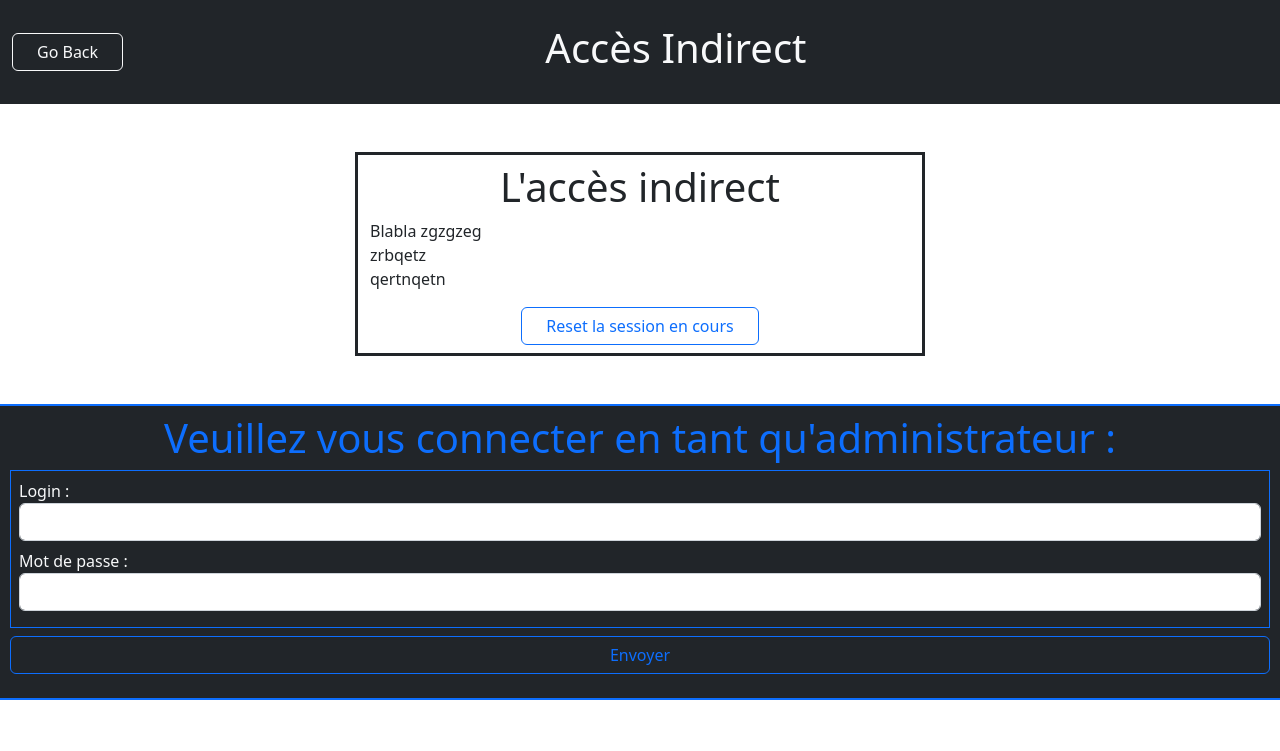
After one commit to DrYruo/FlexSecurity, a PHP site: page /page/acces-indirect.php in a window 1280 px wide. The commit adds this page. Shown: the top 751 px of the page. Run offline with PHP 8.4, Linux system fonts and the light colour scheme.

Commit message:
ajout de l'accès indirect

```diff
--- /dev/null
+++ b/component/admin-session.php
@@ -0,0 +1,13 @@
+<?php
+$login = "admin";
+$password = "admin";
+
+session_start();
+
+if(isset($_POST['sessionLogin']) && isset($_POST['sessionPassword'])) {
+    if($_POST['sessionLogin'] == $login && $_POST['sessionPassword'] == $password) {
+        $_SESSION['adminConnection'] = true;
+    } else {
+        $_SESSION['adminConnection'] = false;
+    }
+}
--- /dev/null
+++ b/component/destroy-session.php
@@ -0,0 +1,4 @@
+<?php
+session_start();
+session_destroy();
+header("Location: ../page/acces-indirect.php");
--- /dev/null
+++ b/page/acces-indirect.php
@@ -0,0 +1,57 @@
+<?php
+require_once "../component/admin-session.php"
+?>
+
+
+<html lang="en">
+<head>
+    <meta charset="UTF-8">
+    <title>Accès Indirect</title>
+    <link rel="stylesheet" href="../css/bootstrap_sources/bootstrap.min.css">
+</head>
+<body>
+
+<div class="container-fluid">
+    <div class="row bg-dark py-4">
+        <div class="col-5 d-flex align-items-center">
+            <a type="button" class="btn btn-outline-light px-4 my-auto" href="../index.php">Go Back</a>
+        </div>
+        <div class="col-7">
+            <h1 class="text-light">Accès Indirect</h1>
+        </div>
+    </div>
+</div>
+
+<div class="container">
+    <div class="row my-5 justify-content-md-center">
+        <div class="col-6 text-center py-2 border border-3 border-dark">
+            <h1>L'accès indirect</h1>
+            <p class="text-lg-start text-lg">Blabla zgzgzeg
+                <br>zrbqetz
+                <br>qertnqetn
+            </p>
+            <a href="../component/destroy-session.php" class="btn btn-outline-primary px-4">Reset la session en cours</a>
+        </div>
+    </div>
+</div>
+
+<div class="container-fluid px-2">
+    <div class="row my-5">
+        <div class="col border border-2 border-primary py-2 bg-dark">
+            <h1 class="text-primary text-center">Veuillez vous connecter en tant qu'administrateur :</h1>
+            <form action="page-admin-securise.php" method="post">
+                <div class="border border-1 border-primary py-2 px-2 my-2">
+                    <label for="sessionLogin" class="text-light">Login :</label>
+                    <input type="text" id="sessionLogin" name="sessionLogin" class="form-control mb-2">
+                    <label for="sessionPassword" class="text-light">Mot de passe :</label>
+                    <input type="text" id="sessionPassword" name="sessionPassword" class="form-control mb-2">
+                </div>
+                <button id="btnAccesIndirect" type="submit" class="form-control btn btn-outline-primary px-4">Envoyer</button>
+            </form>
+        </div>
+    </div>
+</div>
+
+
+</body>
+</html>
```
Also changed, not shown: index.php (+7 -7 lines), page/page-admin-non-securise.php (added, +35 -0 lines), page/page-admin-securise.php (added, +48 -0 lines).
